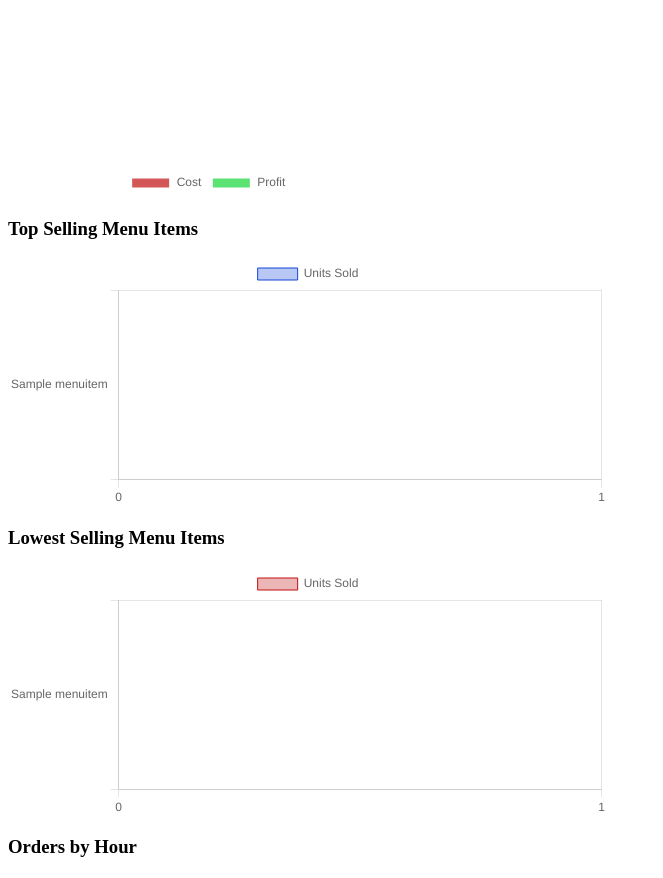
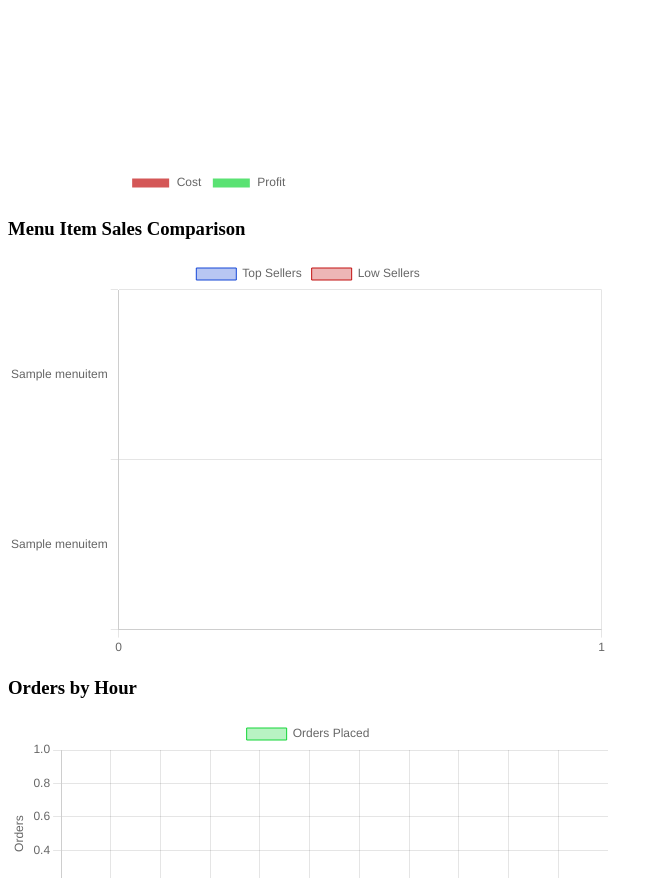
Before and after one commit to gusir22/inventory_prototype, a Django app: page /sales-report/ in a window 1280 px wide. Shown: the part 512-1390 px from the top of the page, without its empty margins (0-663 px from the left). Run offline with Django 5.2, Linux system fonts and the light colour scheme; tables that the repository leaves empty hold one stand-in row (values such as "Sample post").

Commit message:
Combined Top and Lowest Selling Ranking Charts into one

```diff
--- a/orders/views.py
+++ b/orders/views.py
@@ -128,12 +128,14 @@ class SalesReportView(ListView):
                 menu_item_sales_count[order_item.menu_item.name] += order_item.quantity  # add quantity sold to
 
         # sort for top-selling items
-        top_items = sorted(menu_item_sales_count.items(), key=lambda x: x[1], reverse=True)[:5]  # top 5
+        top_items = sorted(menu_item_sales_count.items(), key=lambda x: x[1], reverse=True)[:3]  # top 3
         context['top_selling_labels'] = [item[0] for item in top_items]
         context['top_selling_data'] = [item[1] for item in top_items]
 
         # Sort for lowest-selling menu items
-        lowest_items = sorted(menu_item_sales_count.items(), key=lambda x: x[1])[:5]  # bottom 5
+        lowest_items = sorted(menu_item_sales_count.items(), key=lambda x: x[1])[:3]  # bottom 3
+        # Reverse to make lowest-selling at the bottom of the chart
+        lowest_items.reverse()
         context['lowest_selling_labels'] = [item[0] for item in lowest_items]
         context['lowest_selling_data'] = [item[1] for item in lowest_items]
 
--- /dev/null
+++ b/templates/orders/charts/sales_ranking_bar_chart.html
@@ -0,0 +1,45 @@
+<h3>Menu Item Sales Comparison</h3>
+<canvas id="combinedSellingChart" style="max-width: 600px; max-height: 400px;"></canvas>
+<script>
+    const combinedCtx = document.getElementById('combinedSellingChart').getContext('2d');
+
+    const topSellingLabels = {{ top_selling_labels|safe }};
+    const topSellingData = {{ top_selling_data|safe }};
+    const lowestSellingLabels = {{ lowest_selling_labels|safe }};
+    const lowestSellingData = {{ lowest_selling_data|safe }};
+
+    new Chart(combinedCtx, {
+        type: 'bar',
+        data: {
+            labels: [...topSellingLabels, ...lowestSellingLabels],
+            datasets: [
+                {
+                    label: 'Top Sellers',
+                    data: [...topSellingData, ...new Array(lowestSellingLabels.length).fill(0)],
+                    hoverBackgroundColor: 'rgba(20, 70, 214, 0.9)',
+                    backgroundColor: 'rgba(20, 70, 214, 0.3)',
+                    borderColor: 'rgba(20, 70, 214, 1)',
+                    borderWidth: 1
+                },
+                {
+                    label: 'Low Sellers',
+                    data: [...new Array(topSellingLabels.length).fill(0), ...lowestSellingData],
+                    hoverBackgroundColor: 'rgba(194, 16, 16, 0.9)',
+                    backgroundColor: 'rgba(194, 16, 16, 0.3)',
+                    borderColor: 'rgba(194, 16, 16, 1)',
+                    borderWidth: 1
+                }
+            ]
+        },
+        options: {
+            indexAxis: 'y',
+            responsive: true,
+            scales: {
+                x: {
+                    beginAtZero: true,
+                    ticks: { precision: 0 }
+                }
+            }
+        }
+    });
+</script>
--- a/templates/orders/sales_report.html
+++ b/templates/orders/sales_report.html
@@ -27,8 +27,7 @@
     </div>
 
     {% include "orders/charts/revenue_doughnut_chart.html" %}
-    {% include "orders/charts/top_selling_bar_chart.html" %}
-    {% include "orders/charts/lowest_selling_bar_chart.html" %}
+    {% include "orders/charts/sales_ranking_bar_chart.html" %}
     {% include "orders/charts/orders_by_hour_bar_chart.html" %}
 
     <div class="todays-orders">
```
